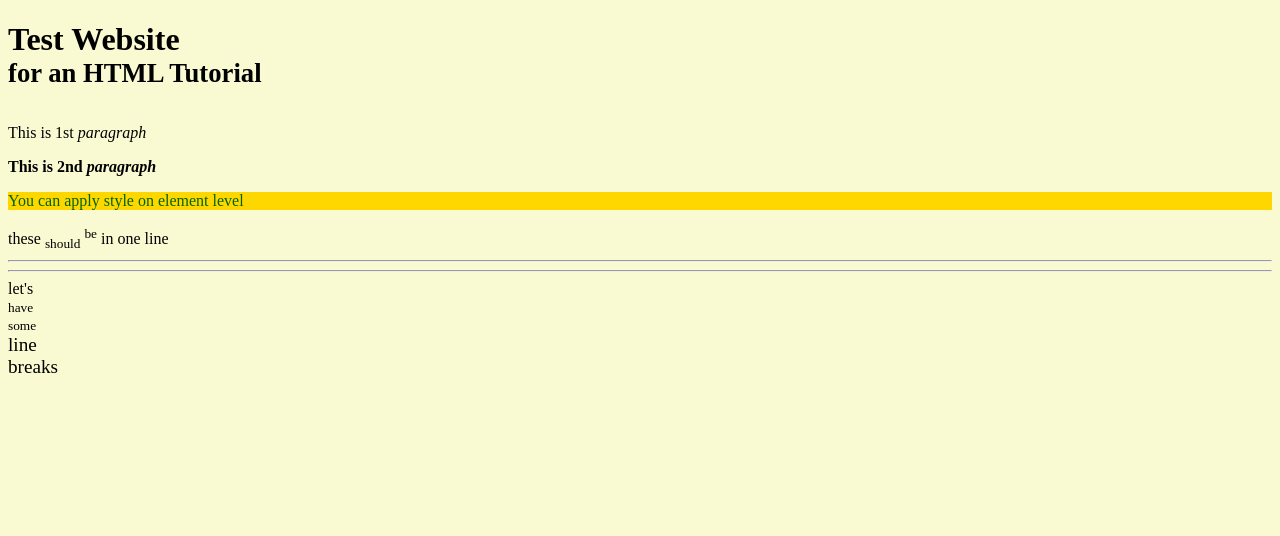
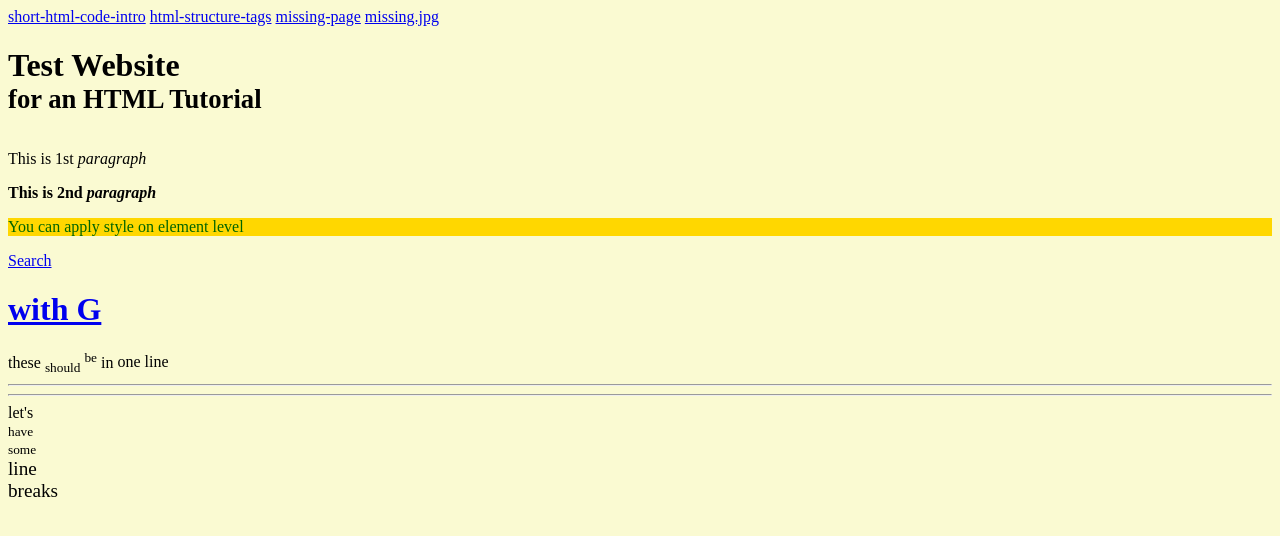
Before and after one commit to rhanak1987-sandbox/try-vsc-2020-webdev, a plain HTML site: page study-html-1-1/short-html-code-intro.html in a window 1280 px wide. Drawn offline with Linux system fonts and the light colour scheme.

Commit message:
tutorial: Links

```diff
--- a/study-html-1-1/short-html-code-intro.html
+++ b/study-html-1-1/short-html-code-intro.html
@@ -7,12 +7,22 @@
   <title>Test Website | Tutorial N+1</title>
 </head>
 <body style="background-color: lightgoldenrodyellow;">
+  <div>
+    <a href="./short-html-code-intro.html">short-html-code-intro</a>
+    <a href="./html-structure-tags.html">html-structure-tags</a>
+    <a href="./dir/page3.html">missing-page</a>
+    <a href="./cat.jpg">missing.jpg</a>
+  </div>
   <h1>Test Website <br><sup>for an HTML Tutorial</sup></h1>
   <p>This is 1st <i>paragraph</i></p>
   <p><b>This is 2nd <i>paragraph</i></b></p>
   <p style="color:darkgreen; background-color: gold;"
     >You can apply style on element level</p>
 
+  <div>
+    <a href="https://www.google.com"
+      target="_blank">Search <h1>with G</h1></a>
+  </div>
   <!-- line break tests -->
   <span>
     these
```
Also changed, not shown: study-html-1-1/html-structure-tags.html (+9 -1 lines).
